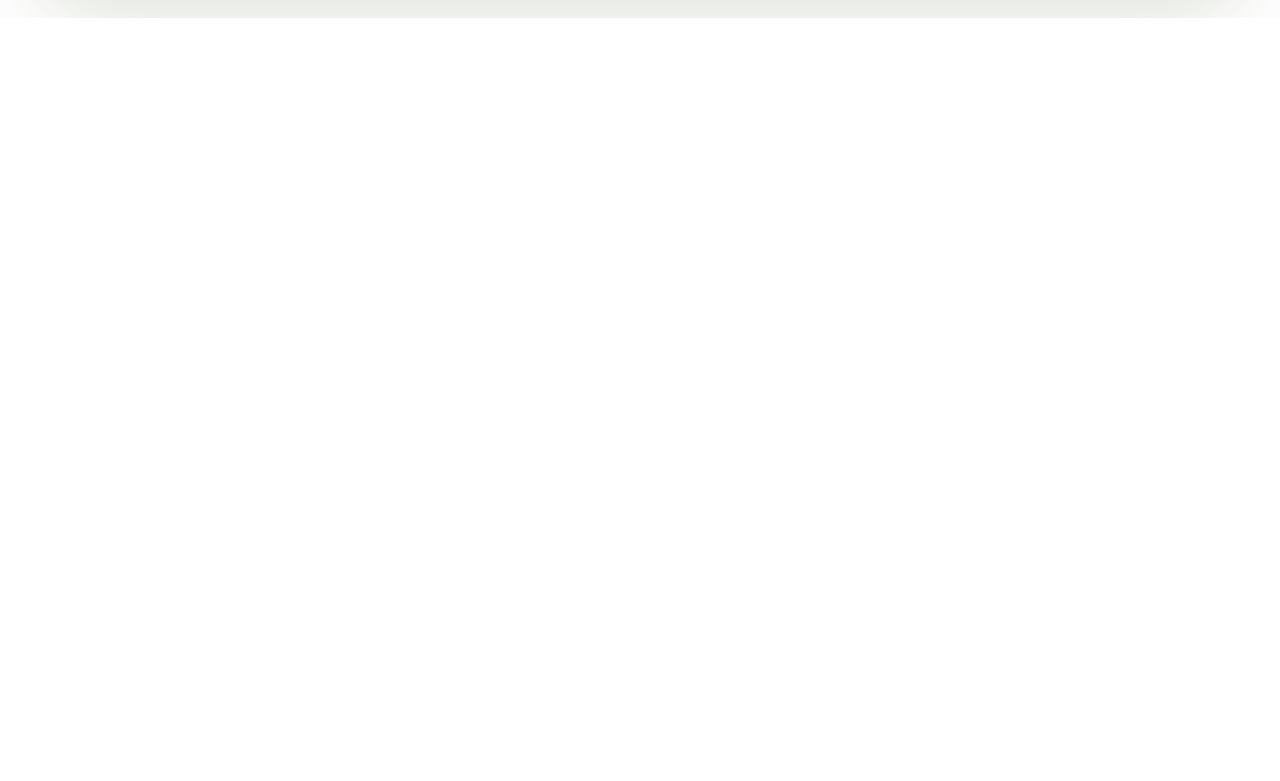
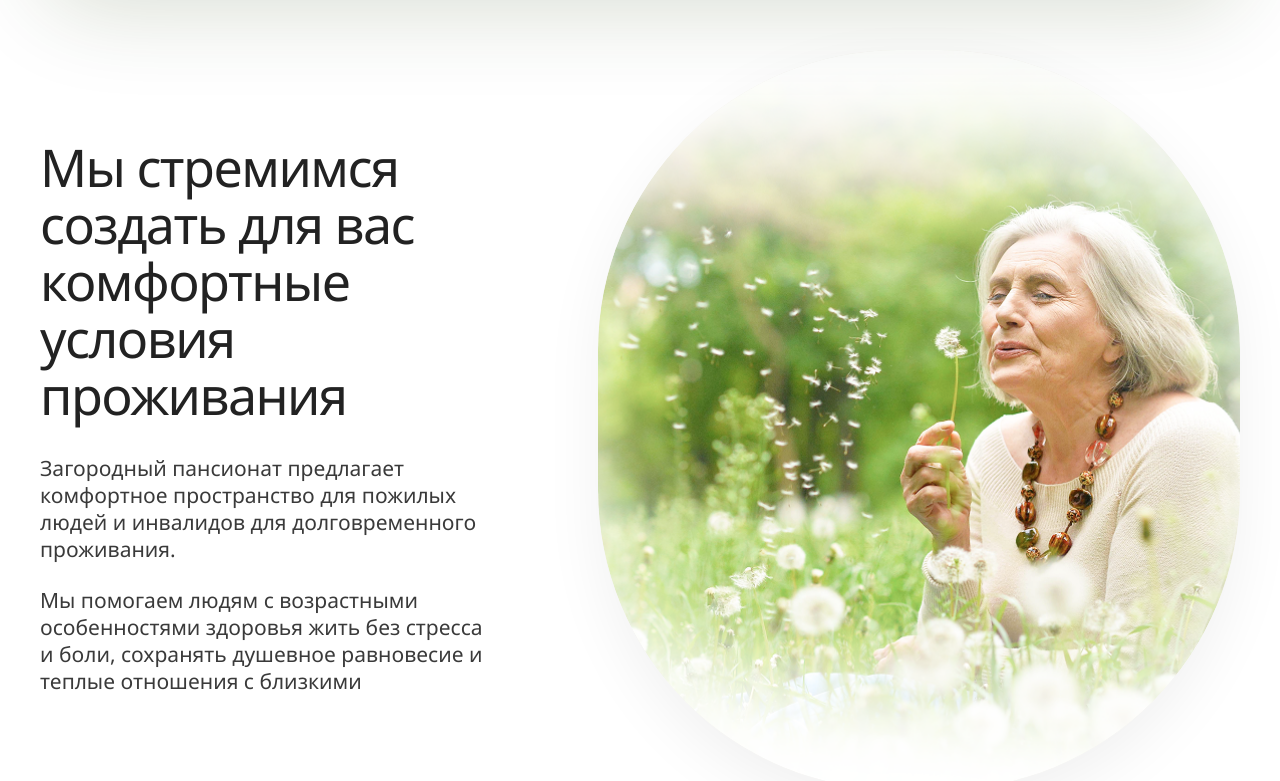
Before and after one commit to abushShooh/firstTalwind, a plain HTML site: page html/index.html in a window 1280 px wide. Shown: the part 875-1656 px from the top of the page. Before the commit the page ends 893 px from the top, so only its background shows below. Drawn offline with nearby package versions, Linux system fonts and the light colour scheme.

Commit message:
create nex section

```diff
--- a/html/index.html
+++ b/html/index.html
@@ -182,6 +182,39 @@
         </div>
       </div>
     </section>
+
+    <section class="px-0 pb-10 pt-3 sm:px-4 sm:pb-12 sm:pt-5 lg:px-6 lg:pb-16 lg:pt-8">
+      <div class="mx-auto max-w-[1200px]">
+        <div class="grid items-center gap-6 rounded-[34px] bg-white sm:gap-8 lg:grid-cols-[0.9fr_1.1fr] lg:gap-8 lg:rounded-[48px]">
+          <div class="order-2 px-2 pb-2 sm:px-4 lg:order-1 lg:px-0 lg:pr-6">
+            <div class="max-w-[460px]">
+              <h2 class="text-[24px] font-light leading-[1.1] tracking-[-0.03em] text-[#222222] sm:text-[32px] lg:text-[52px]">
+                Мы стремимся создать для вас комфортные условия проживания
+              </h2>
+
+              <div class="mt-5 space-y-4 text-[15px] font-medium leading-[1.28] text-[#3a3a3a] sm:mt-6 sm:text-[17px] lg:mt-8 lg:space-y-6 lg:text-[21px]">
+                <p>
+                  Загородный пансионат предлагает комфортное пространство для пожилых людей и инвалидов для долговременного проживания.
+                </p>
+                <p>
+                  Мы помогаем людям с возрастными особенностями здоровья жить без стресса и боли, сохранять душевное равновесие и теплые отношения с близкими
+                </p>
+              </div>
+            </div>
+          </div>
+
+          <div class="order-1 lg:order-2">
+            <div class="overflow-hidden rounded-[30px] bg-[#f7f6f2] shadow-[0_20px_60px_rgba(0,0,0,0.06)] sm:rounded-[300px] lg:rounded-[300px]">
+              <img
+                src="../images/IMageBlure.png"
+                alt="Комфортное проживание"
+                class="h-[300px] w-full rounded-[30px] object-cover object-center sm:h-[420px] sm:rounded-[300px] lg:h-[740px] lg:rounded-[300px]"
+              >
+            </div>
+          </div>
+        </div>
+      </div>
+    </section>
   </main>
 
   <script>
```
Also changed, not shown: images/IMageBlure.png (added), images/LogoCHecks.svg (added), 5 other files.
